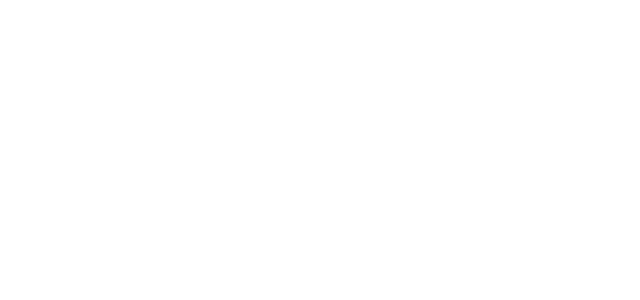
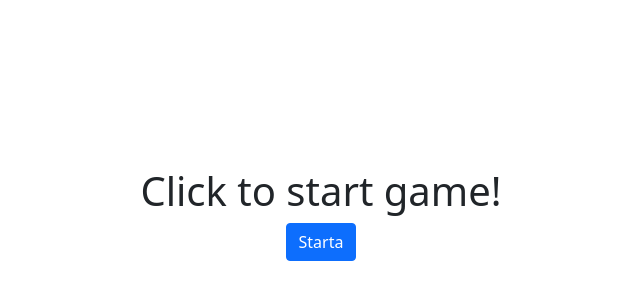
Before and after one commit to carzborn/battle-ships-frontend, a React (Create React App) app: page / in a window 1280 px wide. Shown: the part 186-486 px from the top of the page, without its empty margins (319-959 px from the left). Built offline with nearby package versions, Linux system fonts and the light colour scheme.

Commit message:
Added pages and routes

```diff
--- a/src/App.css
+++ b/src/App.css
@@ -1,38 +1,24 @@
 .App {
-  text-align: center;
+    display: flex;
+    justify-content: center;
+    align-items: center;
+    width: 100vw;
+    height: 100vh;
+
 }
 
-.App-logo {
-  height: 40vmin;
-  pointer-events: none;
+.P1-board,
+.P2-board {
+    height: 40vh;
+    text-align: center;
+    /* border: 2px solid grey; */
+    border-radius: 5px;
+    background-color: white;
 }
 
-@media (prefers-reduced-motion: no-preference) {
-  .App-logo {
-    animation: App-logo-spin infinite 20s linear;
-  }
+.start-wrapper {
+    display: flex;
+    flex-direction: column;
+    justify-content: center;
+    align-items: center;
 }
-
-.App-header {
-  background-color: #282c34;
-  min-height: 100vh;
-  display: flex;
-  flex-direction: column;
-  align-items: center;
-  justify-content: center;
-  font-size: calc(10px + 2vmin);
-  color: white;
-}
-
-.App-link {
-  color: #61dafb;
-}
-
-@keyframes App-logo-spin {
-  from {
-    transform: rotate(0deg);
-  }
-  to {
-    transform: rotate(360deg);
-  }
-}
--- a/src/App.js
+++ /dev/null
@@ -1,10 +0,0 @@
-import './App.css';
-
-function App() {
-  return (
-    <div className="App">
-    </div>
-  );
-}
-
-export default App;
--- /dev/null
+++ b/src/App.jsx
@@ -0,0 +1,23 @@
+import Container from 'react-bootstrap/Container'
+import { Routes, Route } from 'react-router-dom'
+import GamePage from './pages/GamePage'
+import StartPage from './pages/StartPage'
+import PageNotFound from './pages/PageNotFound'
+import 'bootstrap/dist/css/bootstrap.css'
+import './App.css'
+
+function App() {
+  return (
+    <div className="App">
+        <Container className='py-3'>
+            <Routes>
+                <Route path="/" element={<StartPage />} />
+                <Route path="/game" element={<GamePage />} />
+                <Route path="*" element={<PageNotFound />} />
+            </Routes>
+        </Container>
+    </div>
+  );
+}
+
+export default App;
--- a/src/index.js
+++ b/src/index.js
@@ -1,11 +1,13 @@
 import React from 'react';
 import ReactDOM from 'react-dom/client';
+import { BrowserRouter } from 'react-router-dom';
 import App from './App';
-
 
 const root = ReactDOM.createRoot(document.getElementById('root'));
 root.render(
-  <React.StrictMode>
-    <App />
-  </React.StrictMode>
+    <React.StrictMode>
+        <BrowserRouter>
+            <App />
+        </BrowserRouter>
+    </React.StrictMode>
 );
--- /dev/null
+++ b/src/pages/GamePage.jsx
@@ -0,0 +1,26 @@
+import { Col, Row } from 'react-bootstrap'
+const GamePage = () => {
+	return (
+		<>
+            <Row>
+                <Col md={5}>
+                    <div className='P1-board'>
+                        <h4>Gameboard p1</h4>
+                    </div>
+                </Col>
+                <Col md={2}>
+                    <div className='Player-turn'>
+                        <h2>Nisses Tur</h2>
+                    </div>
+                </Col>
+                <Col md={5}>
+                    <div className='P2-board'>
+                        <h4>Gameboard p2</h4>
+                    </div>
+                </Col>
+            </Row>
+		</>
+	)
+}
+
+export default GamePage
--- /dev/null
+++ b/src/pages/PageNotFound.jsx
@@ -0,0 +1,13 @@
+import { Row, Col } from "react-bootstrap"
+
+const PageNotFound = () => {
+    return (
+        <Row>
+            <Col md={8} className="mx-auto">
+                <h2 className="text-center">No war on this page</h2>
+            </Col>
+        </Row>
+    )
+}
+
+export default PageNotFound
--- /dev/null
+++ b/src/pages/StartPage.jsx
@@ -0,0 +1,18 @@
+import { Col, Row, Button } from 'react-bootstrap'
+const StartPage = () => {
+    return (
+		<>
+            <Row>
+                <Col md={8} className="mx-auto">
+                    <div className="start-wrapper">
+                        <h1>Click to start game!</h1>
+                        <Button className='tja'>Starta</Button>
+                    </div>
+                </Col>
+            </Row>
+
+		</>
+	)
+}
+
+export default StartPage
```
